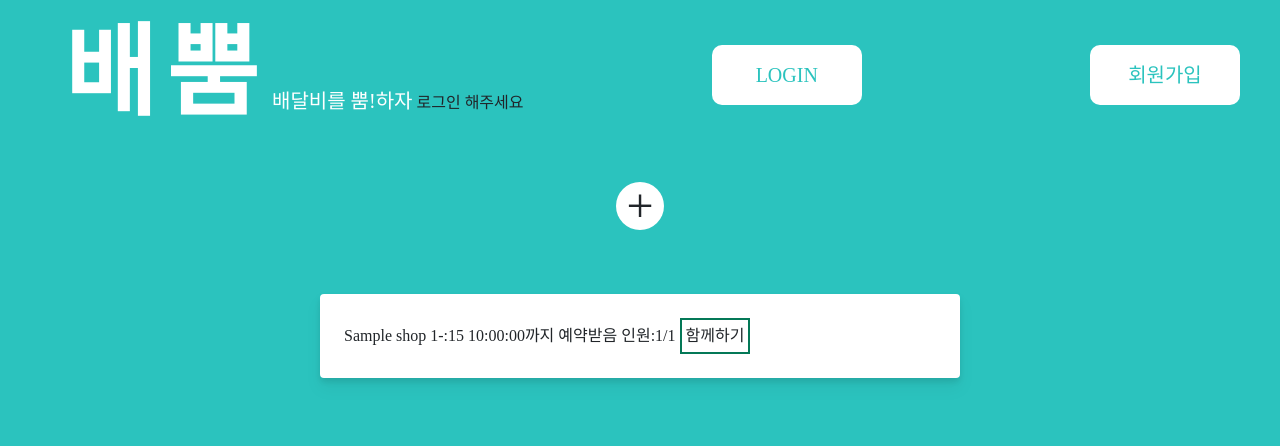
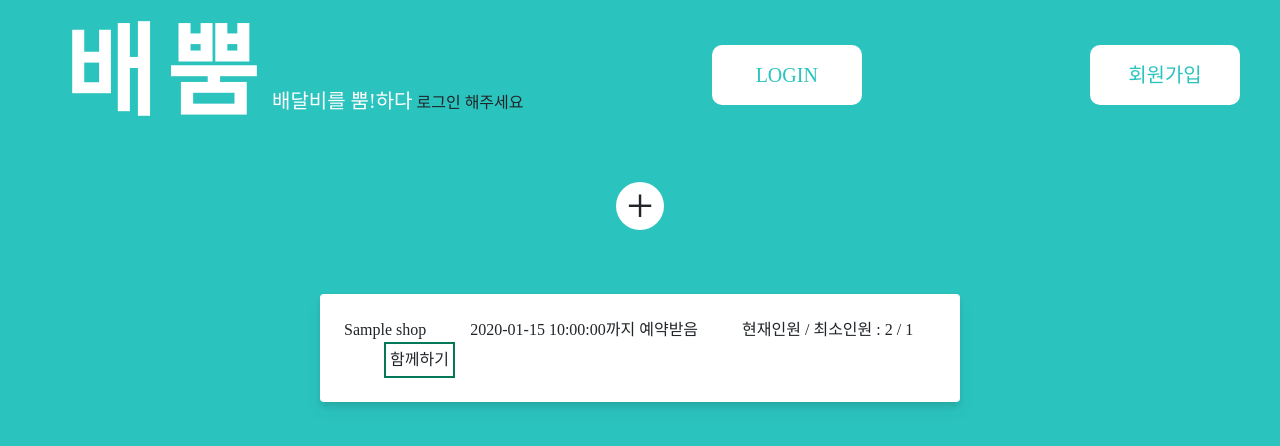
Before and after one commit to NQ-OO/BaeBBoom, a Flask app: page / in a window 1280 px wide. Shown: the top 446 px of the page. Run offline with Flask 2, Linux system fonts and the light colour scheme; a database or web service that is not in the repository returns one stand-in record (values such as "Sample title"); some libraries are stand-ins or nearby versions; some web fonts are replaced.

Commit message:
[chore] Fix conflicts after merge

```diff
--- a/app.py
+++ b/app.py
@@ -44,24 +44,6 @@ login_manager.init_app(app)
 @login_manager.user_loader
 def load_user(username) :
   return db.users.find_one({'username' : username})
-
-#@login_required
-
-
-
-
-
-
-
-
-
-# 메인페이지
-
-
-# @app.route('/')
-# def home():
-#     return render_template('index.html')
-
 
 
 
@@ -128,7 +110,6 @@ def home():
 @app.route('/register', methods=['GET','POST'])
 def register():
 
-    ###################################NQ##########################################
     now = datetime.now()
     form = RegisterForm()
     if request.method == 'GET' :
@@ -181,15 +162,17 @@ def spec(objectId):
 # 함께하기
 
 @app.route('/together', methods=['POST'])
-@jwt_required
+# @jwt_required
 def together():
     # 1. 클라이언트에서 전달 받은 objectid 값을 변수에 넣는다.
 
     id_receive = request.form['objectId']
     user_receive = request.form['user_id']  # 유저 변수에 저장
+    print("debug")
+
 
     # 2. 해당 정보 찾기
-    post = db.posts.find_one({'_id': ObjectId(id_receive)})
+    post = order_db.posts.find_one({'_id': ObjectId(id_receive)})
     open_url = post['open_url']
     print("open_url :", open_url)
 
--- a/templates/detail.html
+++ b/templates/detail.html
@@ -103,11 +103,11 @@
       </div>
       <div class="my-3 flex justify-center block items-center my-4 w-full">
         <text style="text-align: right; color: rgb(43,195,190);  width:103px;" class="text-3xl">인원</text>
-        <text class="w-1/3 text-right text-xl">{{post.user_list|length}} / {{post.min_num}} 명</text>
+        <text class="w-1/3 text-right text-xl">{{post.user_list|length+1}} / {{post.min_num}} 명</text>
       </div>
       <div class="my-3 flex justify-center block items-center my-4 w-full">
         <text style="text-align: right; color: rgb(43,195,190);  width:103px;" class="text-3xl">시간</text>
-        <text class="w-1/3 text-right text-xl">{{date[6:8]}}:{{date[8:]}}</text>
+        <text class="w-1/3 text-right text-xl">{{date}}</text>
       </div>
       <div class="my-3 flex justify-center block items-center my-4 w-full">
         <text style="text-align: right; color: rgb(43,195,190);  width:103px;" class="text-3xl">배달비</text>
--- a/templates/index.html
+++ b/templates/index.html
@@ -74,15 +74,18 @@
     // }
     function onClickTogether(e) {
       e.stopPropagation();
-      // console.log(event.path[1].id);
+      //console.log(event.target.parentNode.id);
       // console.log(this);
       let user_id = '{{ username }}';
-      let objectId = event.path[1].id;
+      let objectId = event.target.parentNode.id;
+      console.log(user_id);
+      console.log(objectId);
 
       $.ajax({
         type: "POST",
         url: "/together",
-        data: { user_id, objectId }, // 데이터 주는방법
+        data: { user_id, objectId },
+         // 데이터 주는방법
         success: function (response) { // 성공하면
           if (response["result"] == "success") {
             // alert(response["msg"]);
@@ -90,12 +93,14 @@
             // alert("등록완료!");
             // window.location.href = './';
             // alert(response['open_url']);
+            console.log('debug');
             if (window.confirm('확인 누르면 오픈채팅방으로 이동합니다!')) {
               window.location.href = response['open_url'];
             } else {
               location.reload();
             }
           } else {
+            console.log('debug3');
             alert("server ERROR!")
           }
         }
@@ -121,7 +126,7 @@
     <div>
       <a href='/'><text
           style="margin-left: 5vw; font-size: 100px; color: white; font-weight: 800; letter-spacing: 10px;">배뿜</text></a>
-      <text style="font-size:20px; color:white;">배달비를 뿜!하자</text>
+      <text style="font-size:20px; color:white;">배달비를 뿜!하다</text>
       {%if login == True %}
       {{username}}님, 안녕하세요
       {%else%}
@@ -169,13 +174,16 @@
       </li> -->
       {% if orders|length > 0 %}
         {% for post in orders %}
-      {% set date = post.deadline|string %}
+          {% set date = post.deadline %}
           <li class="bg-white my-4 w-1/2 block p-6 rounded drop-shadow-lg" id={{post._id}} onclick="onClickList(this.id)">
             {{post.shop}}
-        {{date[6:8]}}:{{date[8:]}}까지 예약받음
-        인원:{{post.user_list|length}}/{{post.min_num}}
+            &nbsp&nbsp&nbsp&nbsp&nbsp&nbsp&nbsp&nbsp&nbsp
+            {{ date }}까지 예약받음
+            &nbsp&nbsp&nbsp&nbsp&nbsp&nbsp&nbsp&nbsp&nbsp
+            현재인원 / 최소인원 : {{post.user_list|length+1}} / {{post.min_num}}
 
             {% if username not in post.user_list %}
+            &nbsp&nbsp&nbsp&nbsp&nbsp&nbsp&nbsp&nbsp&nbsp
               <button onclick="onClickTogether(event)" class="z-40 border-emerald-700 border-2 p-1 right-5">
                 함께하기
               </button>
```
Lines whose indentation alone changed are shown as unchanged.
